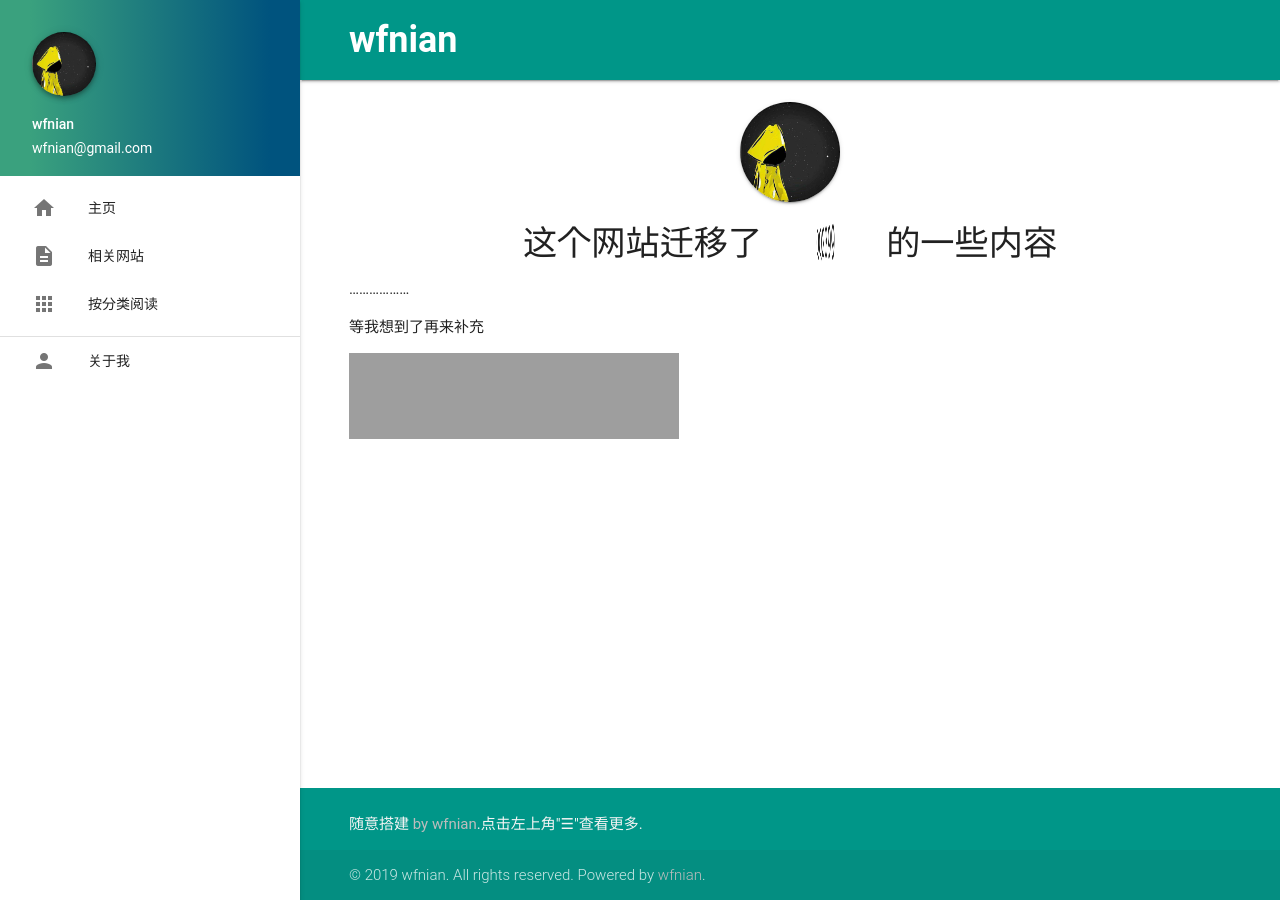
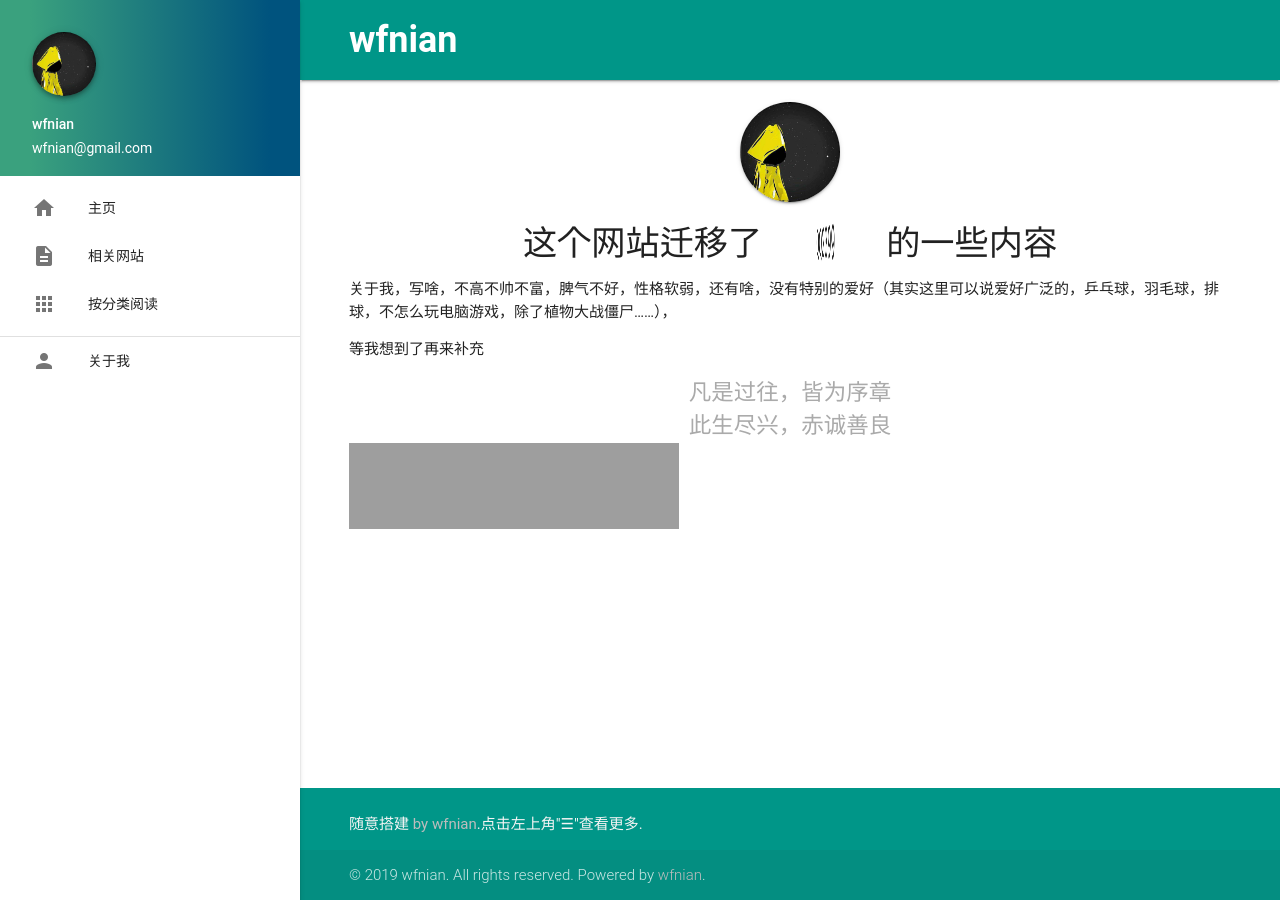
Before and after one commit to wfnian6/blogwfnian.github.io, a Jekyll site: the page built from about.md, in a window 1280 px wide. Built offline with Jekyll 4.4.1, drawn with Linux system fonts in a browser that asks for light colours; nearby versions of some CDN libraries; comment, search, counter and statistics services are not loaded; grey boxes are pictures that could not be loaded.

Commit message:
Update about.html

```diff
--- a/_includes/about.html
+++ b/_includes/about.html
@@ -8,11 +8,13 @@
   </div>
   <div class="user-content">
     <p>
-      ………………
+      关于我，写啥，不高不帅不富，脾气不好，性格软弱，还有啥，没有特别的爱好（其实这里可以说爱好广泛的，乒乓球，羽毛球，排球，不怎么玩电脑游戏，除了植物大战僵尸……），
     </p>
     <p>
       等我想到了再来补充
     </p>
+    <div style="text-align: center;font-size: 1.5em;color: #AAA;">凡是过往，皆为序章</div>
+    <div style="text-align: center;font-size: 1.5em;color: #AAA;">此生尽兴，赤诚善良</div>
     <div style="position: absolute"><iframe frameborder="no" border="0" marginwidth="0" marginheight="0" width="330"
         height="86" src="//music.163.com/outchain/player?type=2&id=477342444&auto=1&height=66"></iframe></div>
   </div>
```
